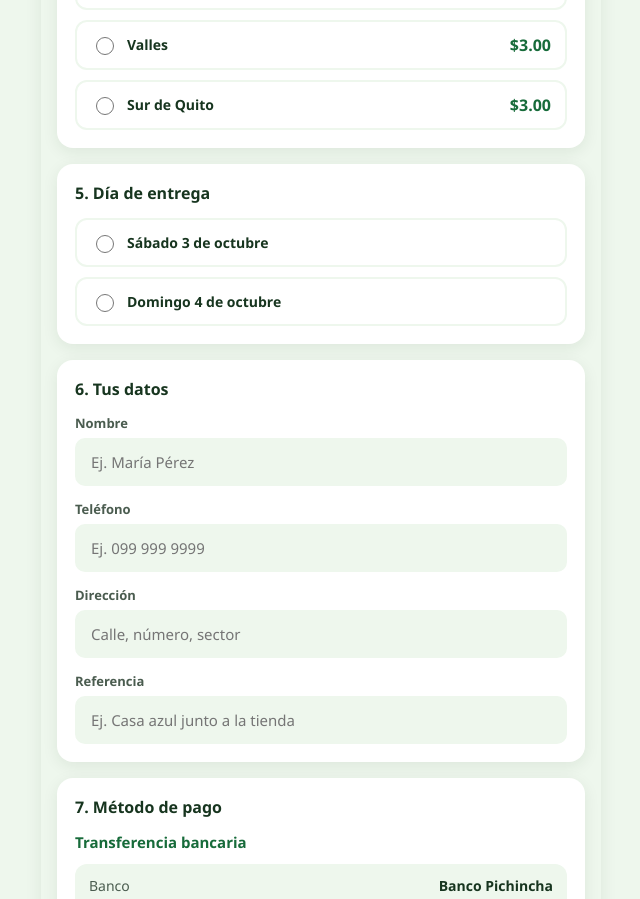
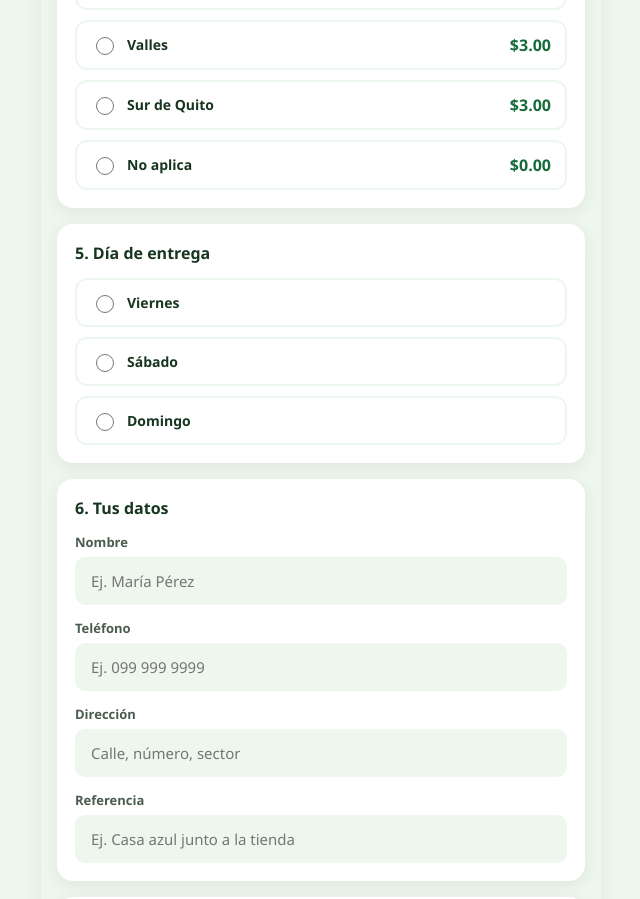
Before and after one commit to PauloRg25/DELIVERDE-WEB, a React (Vite) app: page / in a window 1280 px wide. Shown: the part 995-1894 px from the top of the page, without its empty margins (319-959 px from the left). Built offline with nearby package versions, Linux system fonts and the light colour scheme.

Commit message:
Update delivery days and no delivery option

```diff
--- a/src/App.tsx
+++ b/src/App.tsx
@@ -17,13 +17,15 @@ const ZONES = [
   { id: 'norte', label: 'Norte de Quito', price: 1.5 },
   { id: 'valles', label: 'Valles', price: 3.0 },
   { id: 'sur', label: 'Sur de Quito', price: 3.0 },
+  { id: 'no-aplica', label: 'No aplica', price: 0 },
 ] as const
 
 type ZoneId = (typeof ZONES)[number]['id']
 
 const DELIVERY_DAYS = [
-  { id: 'sabado', label: 'Sábado 3 de octubre' },
-  { id: 'domingo', label: 'Domingo 4 de octubre' },
+  { id: 'viernes', label: 'Viernes' },
+  { id: 'sabado', label: 'Sábado' },
+  { id: 'domingo', label: 'Domingo' },
 ] as const
 
 type DeliveryDayId = (typeof DELIVERY_DAYS)[number]['id']
@@ -139,12 +141,10 @@ function App() {
       producto: producto.name,
       peso: producto.weight,
       cantidad,
-      extraSecoCarne: extraSeco ? 'Sí' : 'No',
       zona: zonaSeleccionada?.label ?? '',
       delivery,
       subtotal,
       total,
-      metodoPago: 'Transferencia Banco Pichincha',
     })
 
     const mensaje = encodeURIComponent(buildWhatsappMessage())
@@ -381,7 +381,13 @@ function App() {
             </div>
             <div className="summary__row">
               <span>Delivery</span>
-              <span>{zonaSeleccionada ? formatMoney(delivery) : '—'}</span>
+              <span>
+                {zonaSeleccionada
+                  ? zonaSeleccionada.id === 'no-aplica'
+                    ? `No aplica (${formatMoney(delivery)})`
+                    : formatMoney(delivery)
+                  : '—'}
+              </span>
             </div>
             <div className="summary__row summary__row--total">
               <span>TOTAL</span>
```
